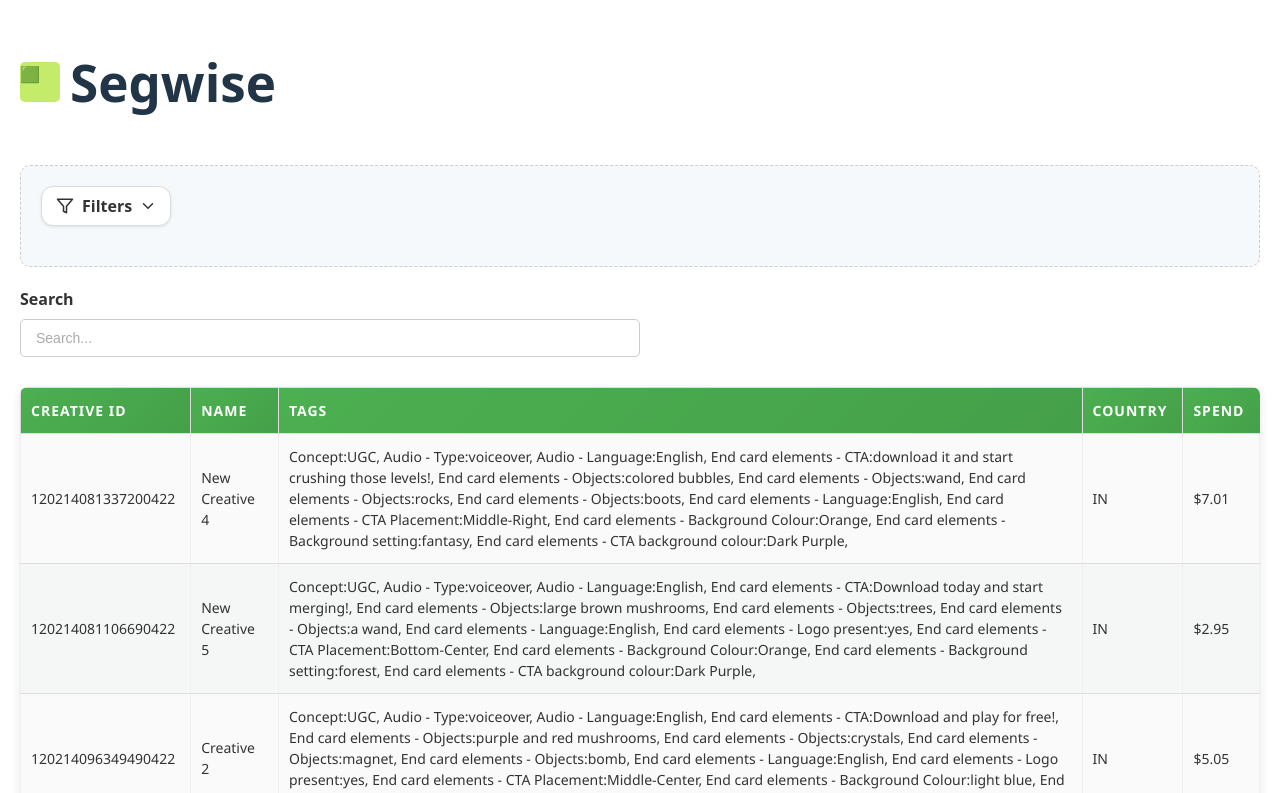
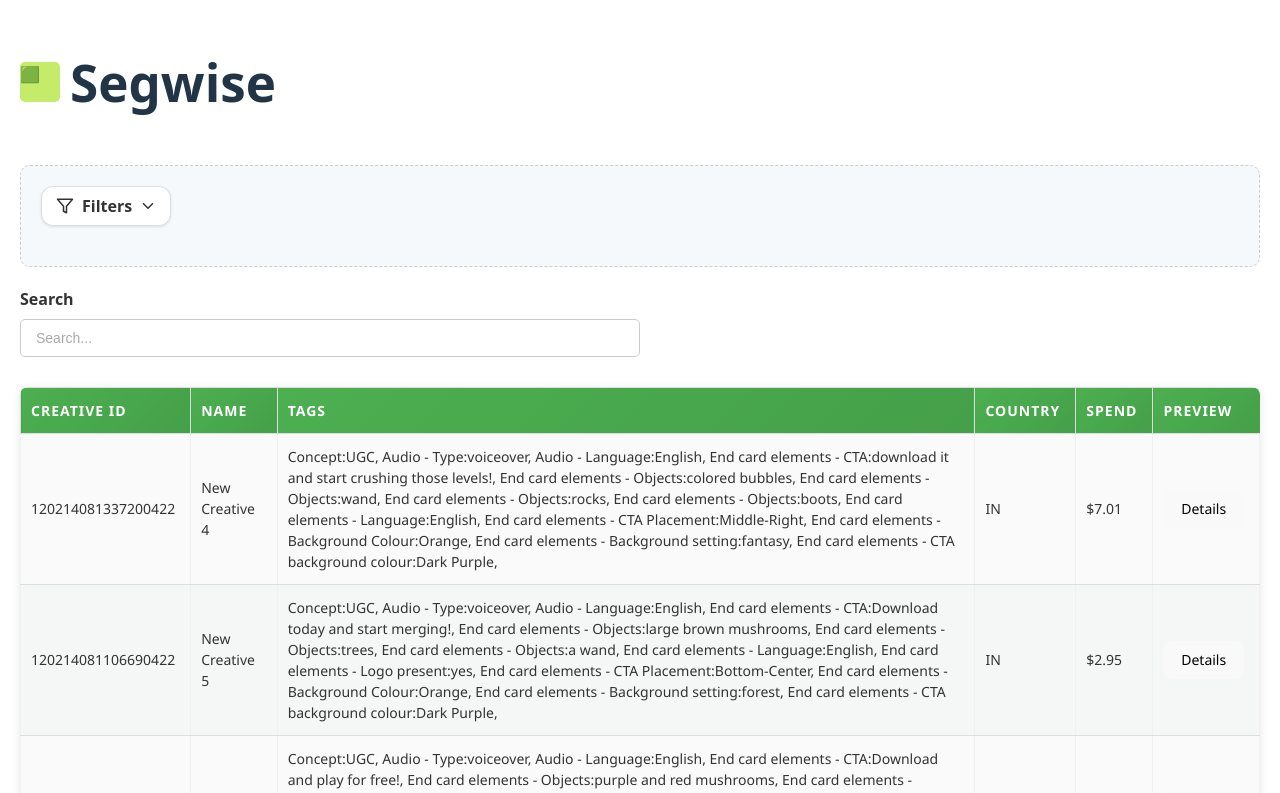
Before and after one commit to chandanschandu/Frontend-Engineer-Assignment-Segwise, a React (Vite) app: page / in a window 1280 px wide. Shown: the top 793 px of the page. Built offline with nearby package versions, Linux system fonts and the light colour scheme; the HTML template or start-up script is replaced by a standard one.

Commit message:
Update Table.tsx

```diff
--- a/src/components/Table/Table.tsx
+++ b/src/components/Table/Table.tsx
@@ -44,18 +44,22 @@ export const Table = ({ data, onRowClick }: any) => {
             <th>Tags</th>
             <th onClick={() => handleSort('country')}>Country</th>
             <th onClick={() => handleSort('spend')}>Spend</th>
+            <th>preview</th> {/* New column header */}
           </tr>
         </thead>
         <tbody>
           {currentData
             .filter((row: any) => row && row.creative_id)
             .map((row: any) => (
-              <tr key={row.creative_id} onClick={() => onRowClick(row)}>
+              <tr key={row.creative_id}>
                 <td>{row.creative_id}</td>
                 <td>{row.creative_name}</td>
                 <td>{row.tags ? row.tags.replaceAll(';', ', ') : ''}</td>
                 <td>{row.country}</td>
                 <td>${row.spend}</td>
+                <td>
+                  <button onClick={() => onRowClick(row)}>Details</button> {/* New Preview button */}
+                </td>
               </tr>
             ))}
         </tbody>
```
